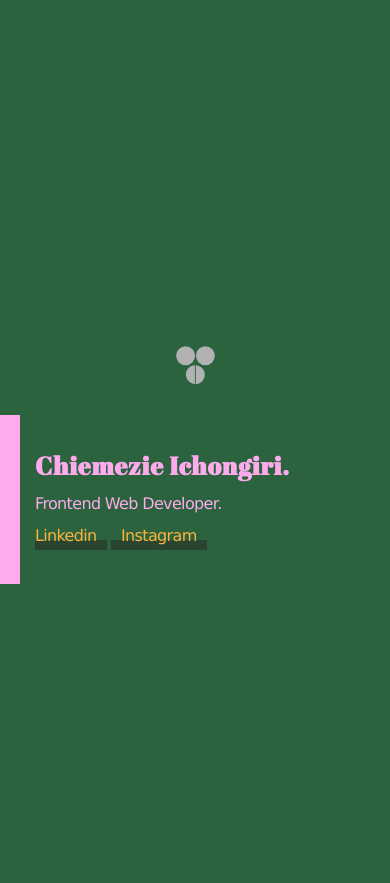
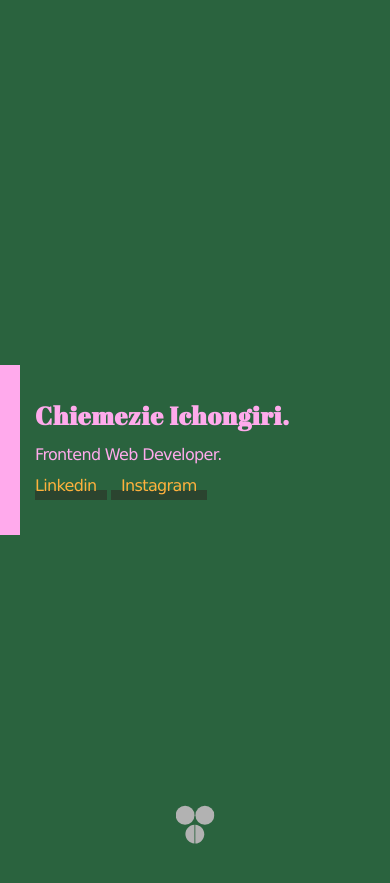
Before and after one commit to chiich/portfolio, a Jekyll site: the page built from index.md, in a window 390 px wide. Shown: the top 883 px of the page. Built offline with Jekyll 4.4.1, drawn with Linux system fonts in a browser that asks for light colours; nearby versions of some CDN libraries; some web fonts are replaced.

Commit message:
mobile: re-positioned logo

```diff
--- a/_sass/_w3.scss
+++ b/_sass/_w3.scss
@@ -277,6 +277,10 @@ footer {
     height: 10%;
     display: block;
     margin: 30px auto;
+    position: absolute;
+    bottom: 0;
+    left: 50%;
+    transform: translateX(-50%);
   }
   .content { padding-left: 15px; border-left: 2px solid; display: flex; flex-direction: column; justify-content: space-between; }
   .content {
```
